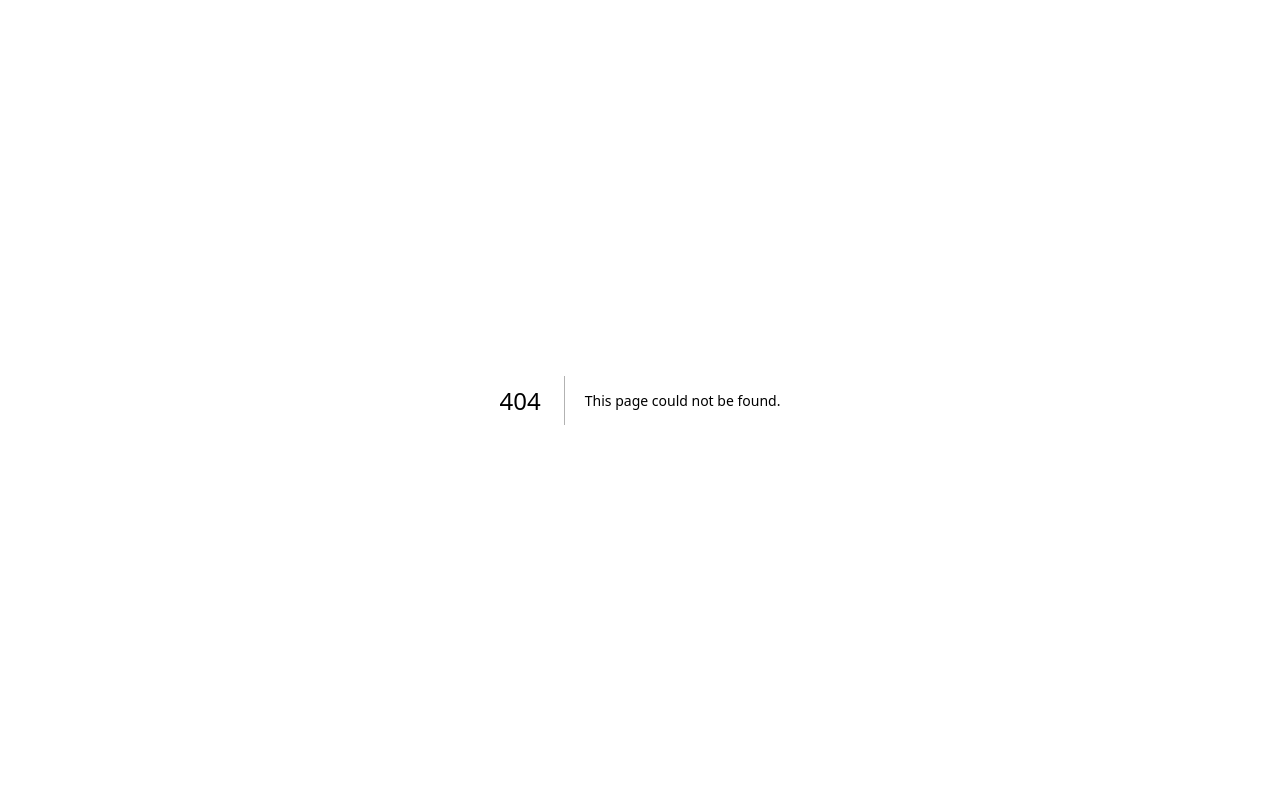
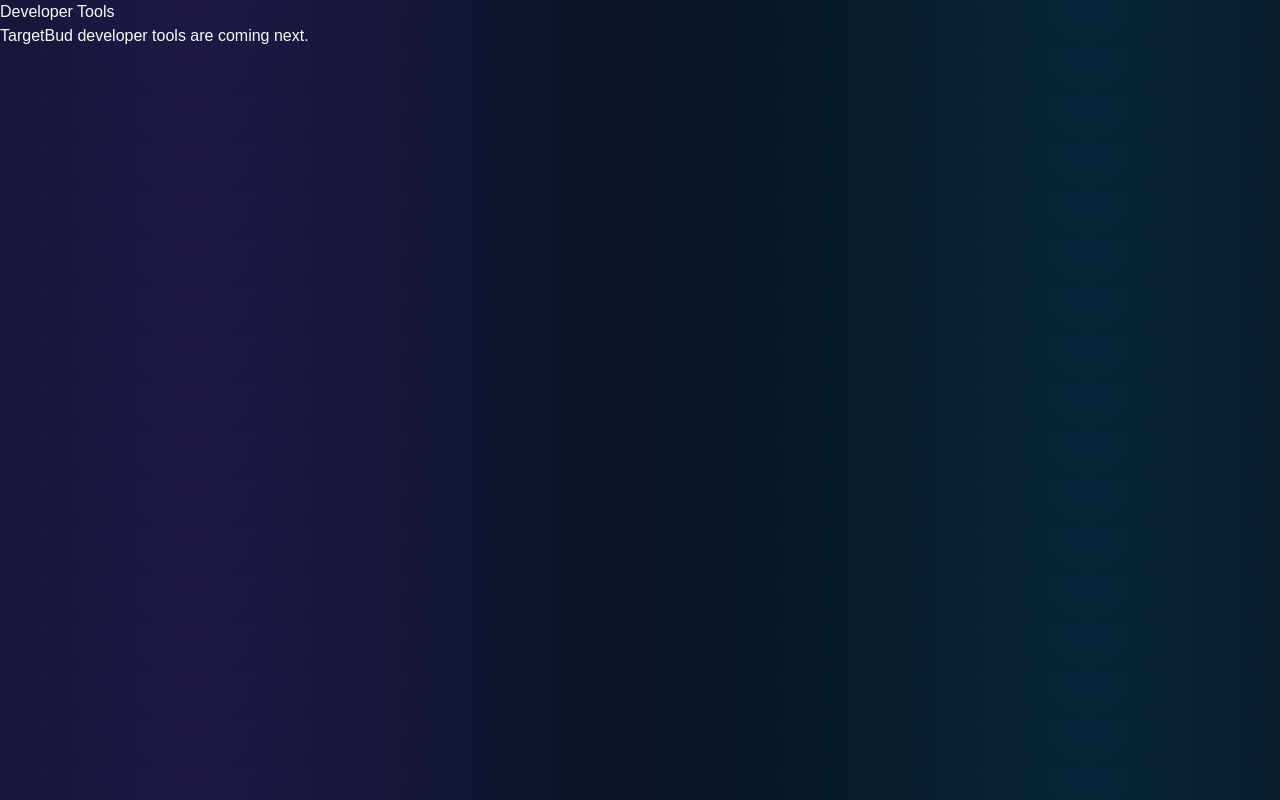
Before and after one commit to hariaahil/my-app, a Next.js app: page /tools in a window 1280 px wide. Before the commit this address had no page. Built offline with nearby package versions, Linux system fonts and the light colour scheme.

Commit message:
Add Developer Tools route

```diff
--- /dev/null
+++ b/app/tools/page.tsx
@@ -0,0 +1,3 @@
+export default function ToolsPage() {
+  return <main><h1>Developer Tools</h1><p>TargetBud developer tools are coming next.</p></main>;
+}
```
